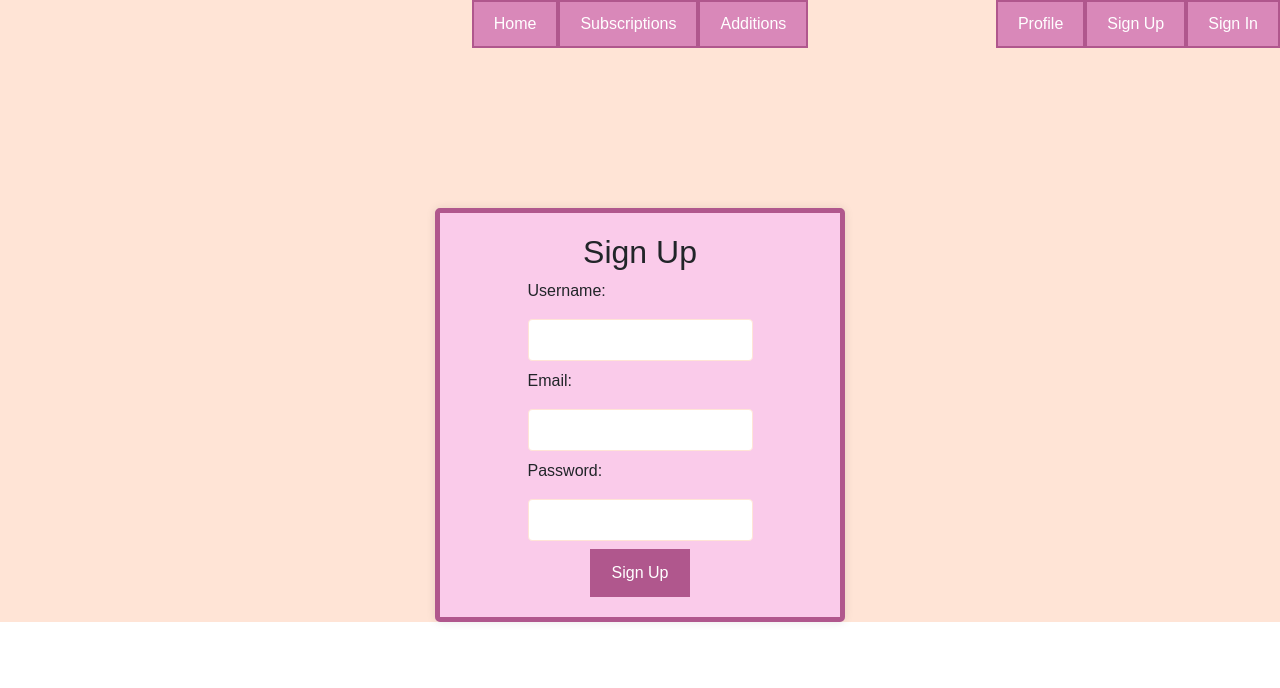
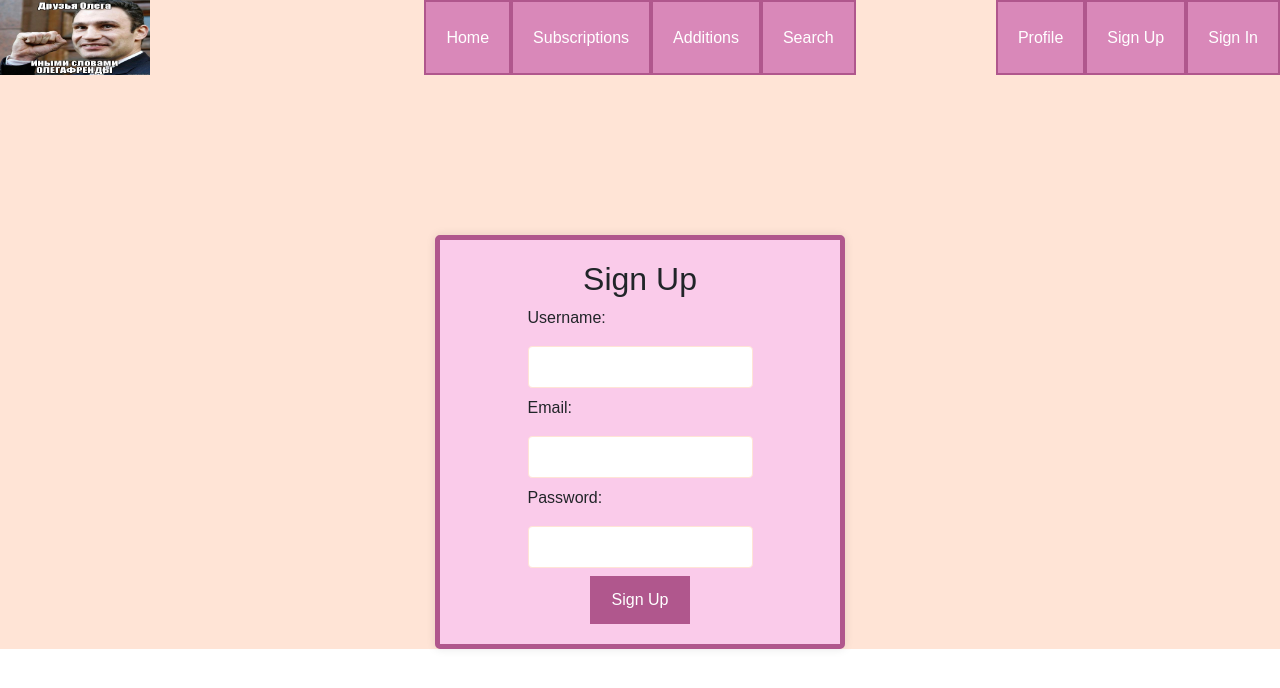
Before and after one commit to ValeriaRudenko/SocialMediaWebsiteForPets, a React (Create React App) app in the folder frontend/: page / in a window 1280 px wide. Shown: the top 688 px of the page. Built offline with nearby package versions, Linux system fonts and the light colour scheme.

Commit message:
update code, add page

```diff
--- a/frontend/src/components/Main.js
+++ b/frontend/src/components/Main.js
@@ -8,6 +8,7 @@ import Profile from './Profile';
 import Navigation from './Navigation';
 import {PageProvider, usePageContext} from './PageContext'; // Make sure to import PageProvider
 import './Main.css';
+import Search from "./Search";
 
 const Main = () => {
     return (
@@ -35,6 +36,7 @@ const Content = () => {
             {currentPage === 'signUp' && <SignUp/>}
             {currentPage === 'signIn' && <SignIn/>}
             {currentPage === 'profile' && <Profile/>}
+            {currentPage === 'search' && <Search/>}
         </>
     );
 };
--- a/frontend/src/components/Navigation.css
+++ b/frontend/src/components/Navigation.css
@@ -3,6 +3,10 @@
     flex-direction: column;
     min-height: 100vh;
 }
+.logo {
+    width: 150px;
+    height: 75px;
+}
 
 /*body {*/
 /*    font-family: Century Gothic, CenturyGothic, AppleGothic, sans-serif;*/
--- a/frontend/src/components/Navigation.js
+++ b/frontend/src/components/Navigation.js
@@ -1,16 +1,19 @@
 import React from 'react';
 import { usePageContext } from './PageContext';
-
+import './Navigation.css';
 const Navigation = () => {
     const { handlePageChange } = usePageContext();
     return (
         <header>
             <div className="row">
-                <div className="col"></div>
+                <div className="col">
+                    <img src="../logo.jpg" className="logo" alt="Logo"  />
+                </div>
                 <div className="col d-flex justify-content-center">
                     <button onClick={() => handlePageChange('home')}>Home</button>
                     <button onClick={() => handlePageChange('subscriptions')}>Subscriptions</button>
                     <button onClick={() => handlePageChange('adds')}>Additions</button>
+                    <button onClick={() => handlePageChange('search')}>Search</button>
                 </div>
                 <div className="col d-flex justify-content-end">
                     <button onClick={() => handlePageChange('profile')}>Profile</button>
--- /dev/null
+++ b/frontend/src/components/Search.js
@@ -0,0 +1,26 @@
+import React, { useState, useEffect } from 'react';
+import axios from 'axios';
+ // import './Search.css';
+
+const Search = () => {
+    return (
+        <div className="container">
+            <h2 className="text-center mt-5">Search Page</h2>
+
+            <div className="row mt-3">
+                <div className="col d-flex justify-content-center">
+                    <form>
+                        <label htmlFor="searchNickname" className="form-label">Search by Nickname:</label>
+                        <input type="text" className="form-control" id="searchNickname" placeholder="Enter nickname" />
+                        <button type="button" className="button">Search</button>
+                    </form>
+                </div>
+            </div>
+
+
+            {/* Additional content for search results can be added here */}
+        </div>
+    );
+};
+
+export default Search;
```
Also changed, not shown: frontend/src/components/Home.js (+6 -5 lines), frontend/public/logo.jpg (added).
